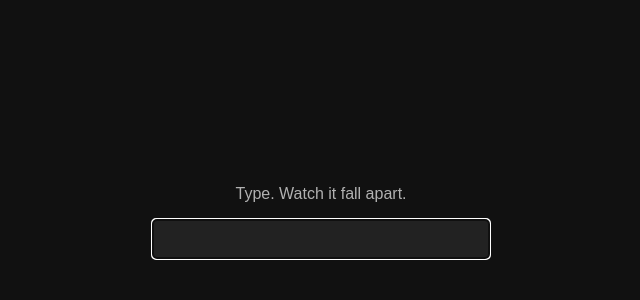
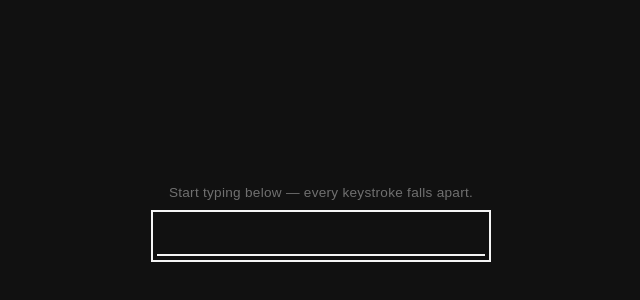
Before and after one commit to hongchengw/chaos-text, a website: page index.html in a window 1280 px wide. Shown: the part 170-470 px from the top of the page, without its empty margins (319-959 px from the left). Drawn offline with Linux system fonts and the light colour scheme.

Commit message:
Polish page styling and add README documentation
Style #display/#typer/#instructions for readability and accessibility
(no chaos-logic changes), replace the README placeholder with
description/run/test instructions, and add regression tests for
task 05.

Co-Authored-By: Claude Sonnet 5 <noreply@anthropic.com>

```diff
--- a/index.html
+++ b/index.html
@@ -6,7 +6,7 @@
   <link rel="stylesheet" href="style.css">
 </head>
 <body>
-  <p id="instructions">Type. Watch it fall apart.</p>
+  <p id="instructions">Start typing below — every keystroke falls apart.</p>
   <input id="typer" type="text" autofocus autocomplete="off" spellcheck="false">
   <div id="display" aria-hidden="false"></div>
   <script src="script.js"></script>
--- a/style.css
+++ b/style.css
@@ -11,25 +11,42 @@ body {
 }
 
 #instructions {
+  font-size: 0.85rem;
+  letter-spacing: 0.02em;
+  color: #999;
   opacity: 0.7;
   margin-bottom: 1rem;
+  text-align: center;
 }
 
 #typer {
   font-size: 1.2rem;
-  padding: 0.5rem;
-  border-radius: 4px;
-  border: 1px solid #444;
-  background: #222;
+  padding: 0.5rem 0.25rem;
+  border: none;
+  border-bottom: 2px solid #444;
+  border-radius: 0;
+  background: transparent;
   color: #f5f5f5;
   min-width: 20rem;
+  max-width: 90vw;
+  transition: border-color 0.15s ease;
+}
+
+#typer:focus {
+  outline: 2px solid #f5f5f5;
+  outline-offset: 4px;
+  border-bottom-color: #f5f5f5;
 }
 
 #display {
   font-size: 2rem;
   margin-top: 2rem;
   text-align: center;
-  max-width: 80vw;
+  max-width: 60rem;
+  width: 80vw;
+  padding: 0 1rem;
+  word-break: break-word;
+  overflow-wrap: break-word;
 }
 
 @keyframes wobble {
```
Also changed, not shown: tasks/tests/05-page-polish-and-readme.test.js (added, +32 -0 lines), CHANGELOG.md, README.md.
